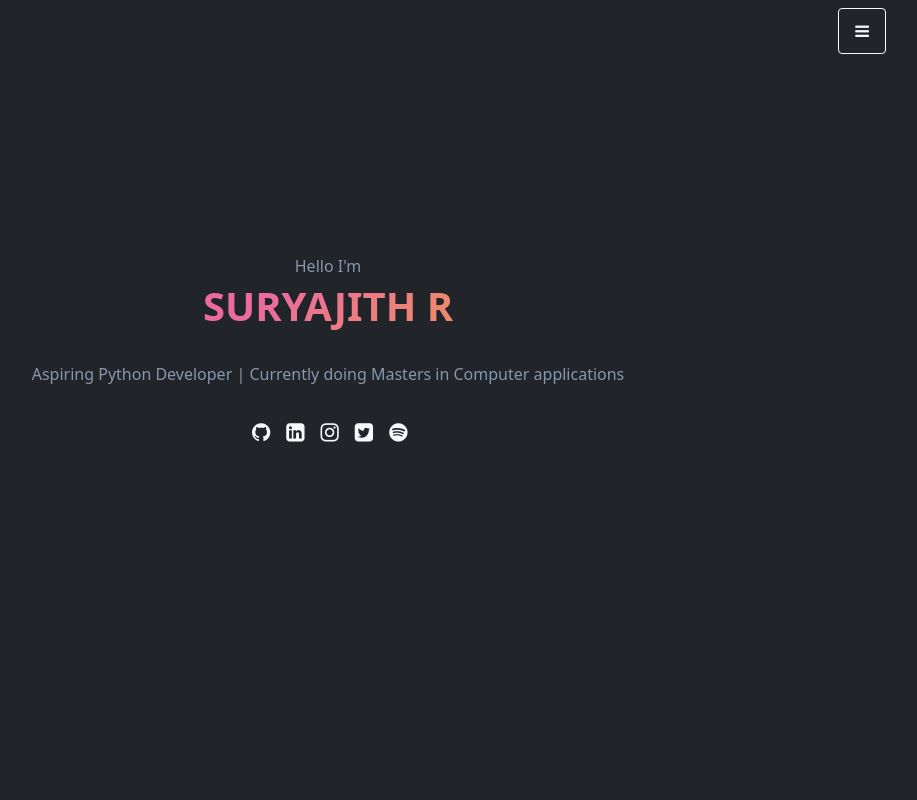
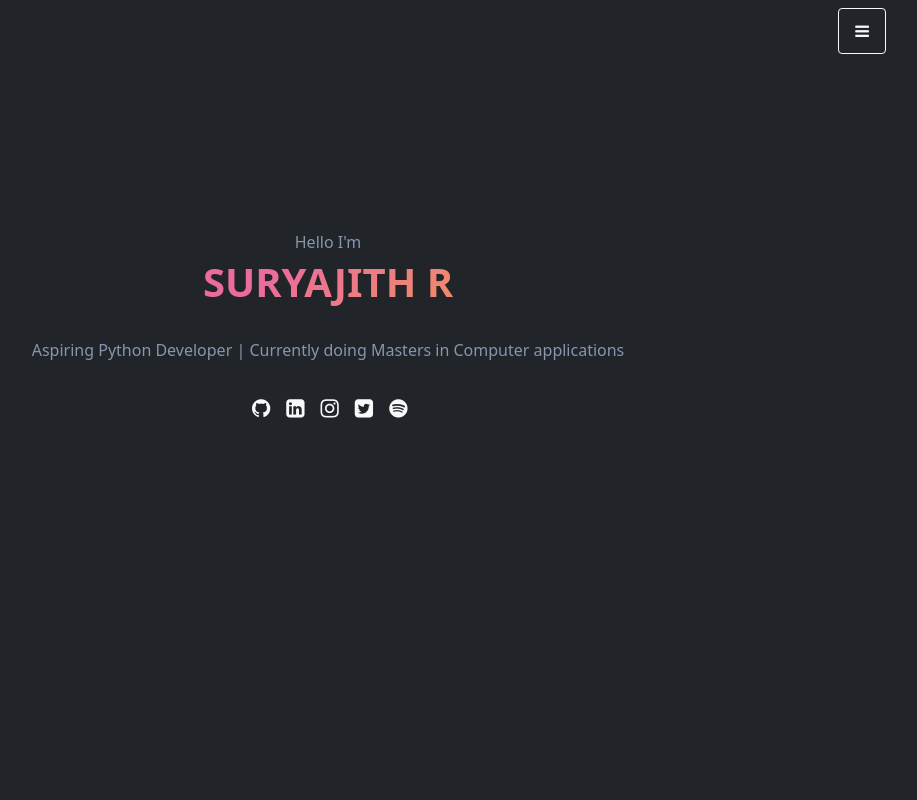
Before and after one commit to SuryajithR/suryajithr.github.io, a plain HTML site: page index.html in a window 1280 px wide. Shown: the top 800 px of the page, without its empty margins (312-1229 px from the left). Drawn offline with nearby package versions, Linux system fonts and the light colour scheme.

Commit message:
Update index.html

```diff
--- a/index.html
+++ b/index.html
@@ -46,8 +46,8 @@
             <div class="row align-items-center align-content-center">
                 <div class="col md-6 mt-5 mt-md-0">
                     <div class="home-img text-center">
-                        <!-- <img src="./src/pfpd.jpg" alt="profile_img" class="rounded-circle" -->
-                            style="max-width: 100%; width: 450px;" />
+                        <!-- <img src="./src/pfpd.jpg" alt="profile_img" class="rounded-circle"
+                            style="max-width: 100%; width: 450px;" /> -->
                     </div>
                 </div>
                 <!-- <div class="col md-6 mt-5 mt-md-0 order-md-first"> -->
```
